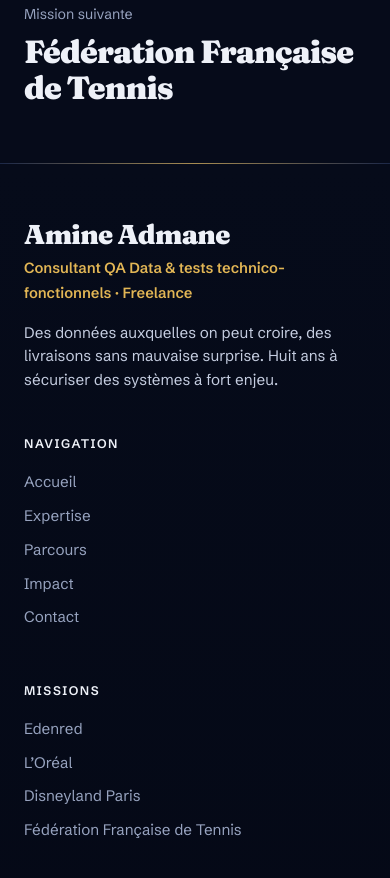
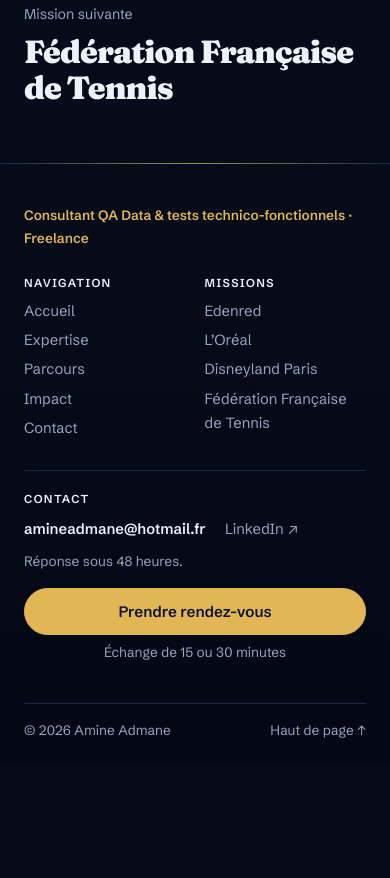
Before and after one commit to Admane96/admane96.github.io, a plain HTML site: page disneyland.html in a window 390 px wide. Shown: the part 5926-6804 px from the top of the page. After the commit the page ends 6691 px from the top, so only its background shows below. Drawn offline with Linux system fonts and the light colour scheme.

Commit message:
Add files via upload

```diff
--- a/disneyland.html
+++ b/disneyland.html
@@ -157,7 +157,23 @@ footer.ft::before{content:"";position:absolute;top:-1px;left:0;right:0;height:1p
 .ft-bottom{display:flex;flex-wrap:wrap;justify-content:space-between;align-items:center;gap:.8rem 1.5rem;margin-top:3.5rem;padding-top:1.5rem;border-top:1px solid var(--line);font-size:.85rem}
 .ft-bottom>span:last-child{display:inline-flex;gap:1.5rem;flex-wrap:wrap}
 @media (max-width:900px){.ft-grid{grid-template-columns:1fr 1fr}.ft-grid>div:first-child{grid-column:1/-1}}
-@media (max-width:520px){.ft-grid{grid-template-columns:1fr}footer.ft{padding-top:3.5rem}}
+@media (max-width:640px){
+ footer.ft{padding:2.6rem 0 1.4rem;font-size:.92rem}
+ .ft-grid{grid-template-columns:1fr 1fr;gap:1.6rem 1.2rem}
+ .ft-grid>div:first-child,.ft-grid>div:last-child{grid-column:1/-1}
+ .ft-brand{display:none}
+ .ft-role{margin:0;font-size:.85rem}
+ .ft-pitch{display:none}
+ .ft h3{margin:0 0 .6rem;font-size:.72rem}
+ .ft li{margin:.3rem 0}
+ .ft-grid>div:last-child{padding-top:1.3rem;border-top:1px solid var(--line)}
+ .ft-grid>div:last-child ul{display:flex;flex-wrap:wrap;gap:.2rem 1.2rem}
+ .ft-grid>div:last-child li{margin:.1rem 0}
+ .ft .ft-note{margin-top:.5rem}
+ .ft .btn{display:block;width:100%;text-align:center;margin-top:.9rem}
+ .ft #rdvInfo{text-align:center;margin-top:.45rem}
+ .ft-bottom{margin-top:1.6rem;padding-top:1rem}
+}
 </style>
 <script defer src="https://cloud.umami.is/script.js" data-website-id="47dacccf-f83d-449a-bba7-92ec6f5054c2"></script>
 <script>window.uTrack=function(n,d){try{if(window.umami)window.umami.track(n,d)}catch(e){}};</script>
```
Also changed, not shown: edenred.html (+17 -1 lines), fft.html (+17 -1 lines), impact.html (+17 -1 lines), index.html (+17 -1 lines), loreal.html (+17 -1 lines), parcours.html (+17 -1 lines).
